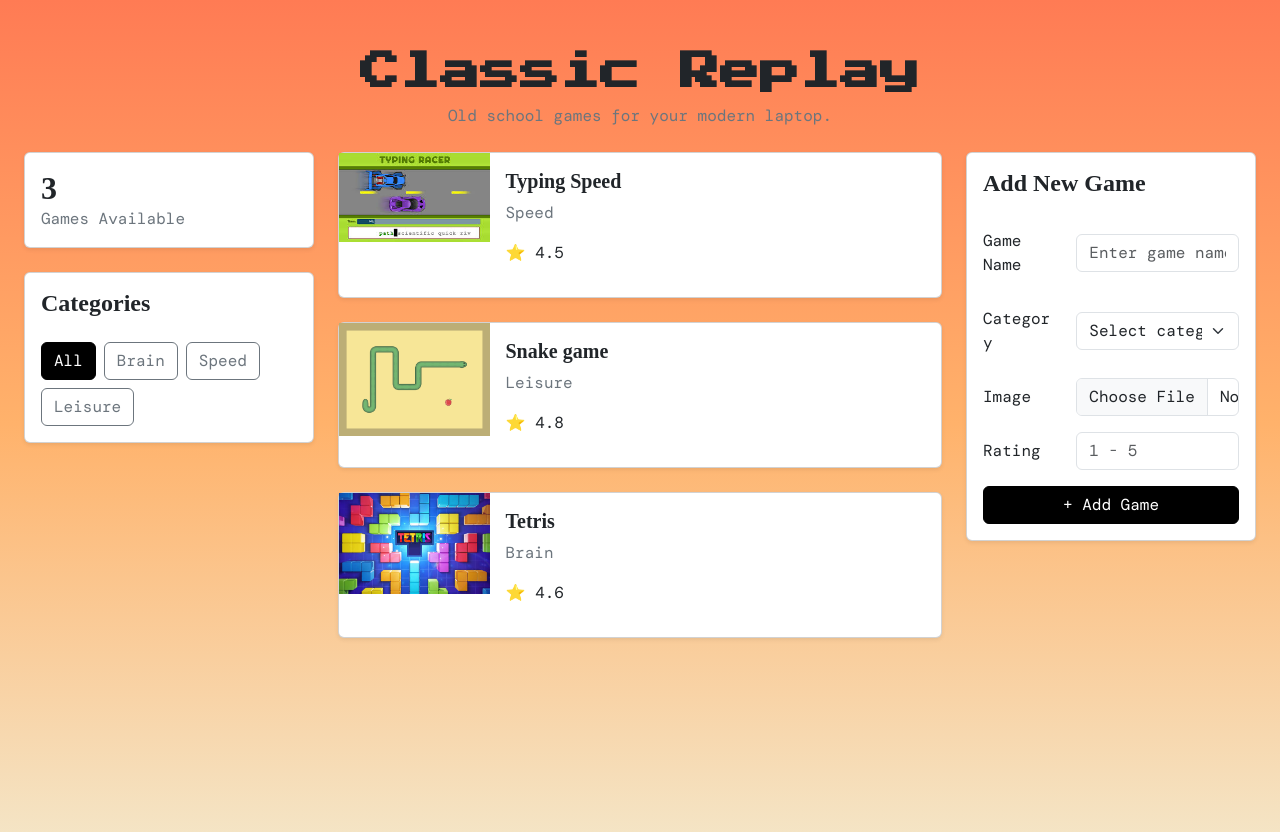
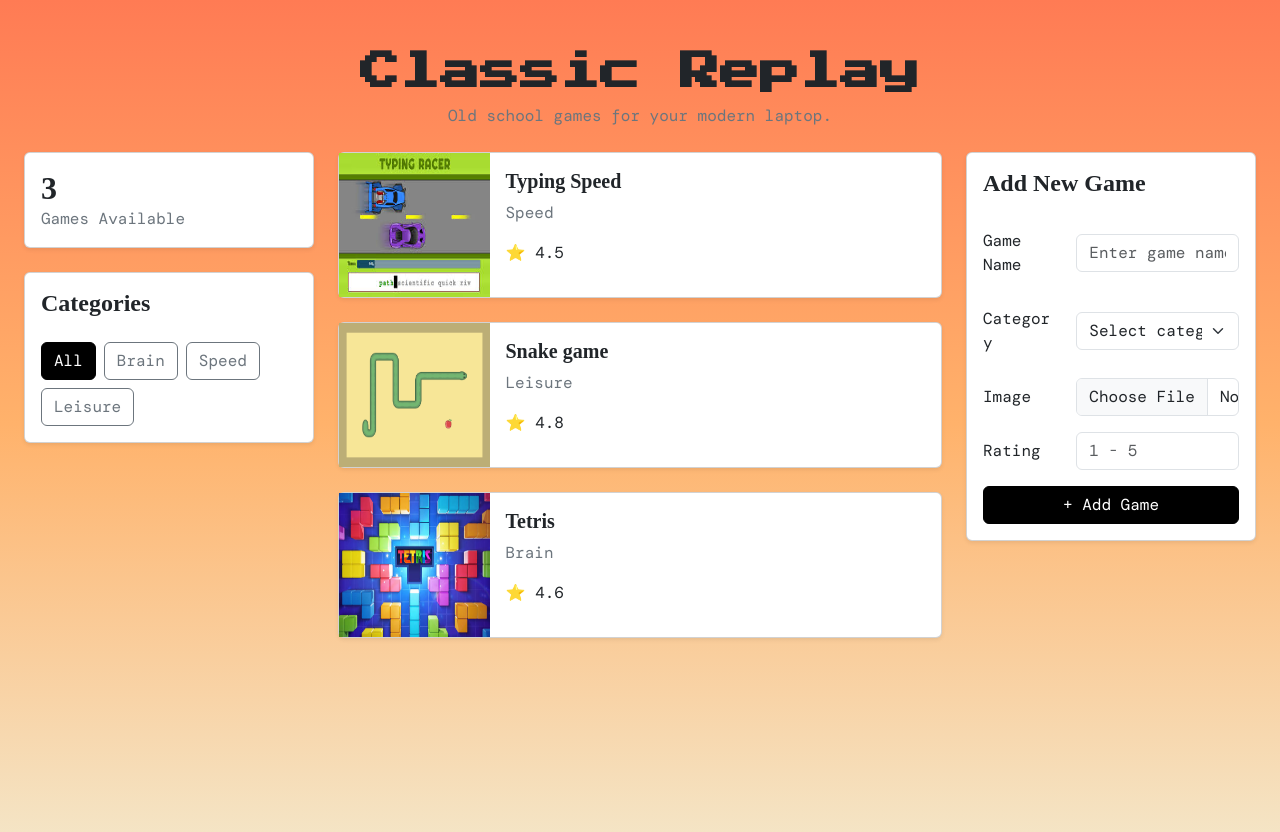
Before and after one commit to och-stack/game-collection-dashboard, a React (Vite) app: page / in a window 1280 px wide. Shown: the top 832 px of the page. Built offline with nearby package versions, Linux system fonts and the light colour scheme; the HTML template or start-up script is replaced by a standard one; a web font is replaced by a local one.

Commit message:
update image size

```diff
--- a/src/App.jsx
+++ b/src/App.jsx
@@ -14,7 +14,7 @@ function GameCard({ game }) {
             {/* Display the game image */}
             <img
               src={game.image}
-              className="img-fluid object-fit-cover"
+              className="img-fluid w-100 h-100"
               alt={game.name}
             />
           </div>
```
